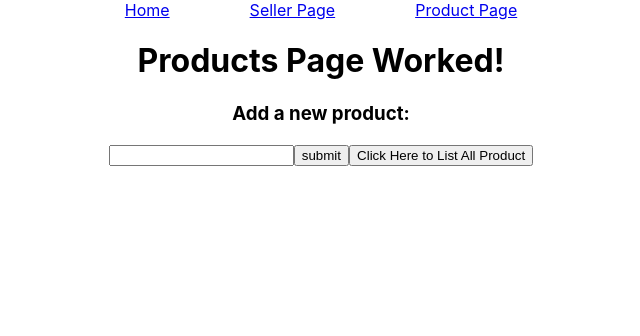
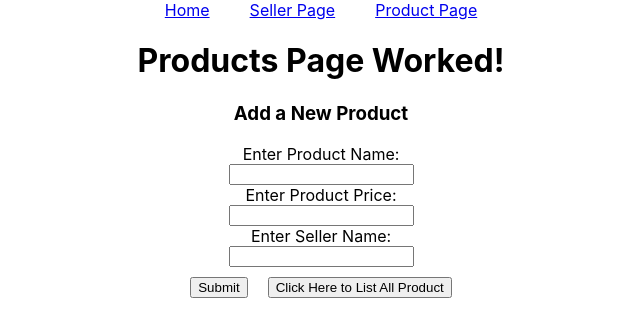
Before and after one commit to lkrout88/FrontEndProject, a React (Create React App) app: page /product in a window 1280 px wide. Shown: the top 336 px of the page, without its empty margins (319-959 px from the left). Built offline with nearby package versions, Linux system fonts and the light colour scheme; no server answers.

Commit message:
Added update and delete product functionality.

```diff
--- a/src/App.css
+++ b/src/App.css
@@ -32,6 +32,16 @@
   padding:20px
 }
 
+.App input{
+  margin: auto;
+  display: block;
+  position: relative;
+}
+
+.App button{
+  margin: 10px;
+}
+
 @keyframes App-logo-spin {
   from {
     transform: rotate(0deg);
--- a/src/App.tsx
+++ b/src/App.tsx
@@ -1,12 +1,7 @@
 import React from 'react';
-import logo from './logo.svg';
 import './App.css';
 import { BrowserRouter, Route, Routes } from 'react-router-dom';
-/*import { ProductPage } from './Pages/ProductPage';
-*/
 import { SellersPage} from './Pages/SellersPage';
-/*import { WelcomePage} from './Pages/WelcomePage';
-*/
 import { PageNotFoundPage } from './Pages/PageNotFound';
 import { ProductPage } from './Pages/ProductPage';
 import { WelcomePage } from './Pages/WelcomePage';
@@ -23,6 +18,8 @@ function App() {
           <Route path="/home" element={<WelcomePage></WelcomePage>} />
           <Route path='/seller' element={<SellersPage></SellersPage>} />
           <Route path='/product' element={<ProductPage></ProductPage>} />
+          <Route path="*" element={<PageNotFoundPage></PageNotFoundPage>}></Route>
+
 
         </Routes>
       </BrowserRouter>
--- a/src/Components/AddProduct.tsx
+++ b/src/Components/AddProduct.tsx
@@ -4,27 +4,45 @@ import { postSomeProduct } from "../Services/ProductService";
 
 export function AddProduct(){
     const[userProductNameInput, setUserProductNameInput] = useState<string>("");
+    const[userProductPriceInput, setUserProductPriceInput] = useState<string>("");
+    const[userSellerNameInput, setUserSellerNameInput] = useState<string>("");
 
-    function userInputHandler(event:SyntheticEvent){
-        let textBox = event.target as HTMLTextAreaElement;
-        setUserProductNameInput(textBox.value);
+    function userProductNameHandler(event:SyntheticEvent){
+        let textBoxProductName = event.target as HTMLTextAreaElement;
+        setUserProductNameInput(textBoxProductName.value);
+    }
+
+    function userProductPriceHandler(event:SyntheticEvent){
+        let textBoxProductPrice = event.target as HTMLTextAreaElement;
+        setUserProductPriceInput(textBoxProductPrice.value);
+    }
+
+    function userSellerNameHandler(event:SyntheticEvent){
+        let textBoxSellerName = event.target as HTMLTextAreaElement;
+        setUserSellerNameInput(textBoxSellerName.value);
     }
 
     function buttonClickHandler(){
         let product : Product = {
             productId:0,
             productName:userProductNameInput,
-            productPrice:10.99,
-            sellerName:"seller1"
+            productPrice:parseFloat(userProductPriceInput.trim()),
+            sellerName:userSellerNameInput
         }
+
         console.log(product);
         postSomeProduct(product);
+        window.location.reload();
     }
 
-
     return(<>
-        <h3>Add a new product:</h3>
-        <input onChange={userInputHandler} value={userProductNameInput}></input>
-        <button onClick={buttonClickHandler}>submit</button>
+        <h3>Add a New Product</h3>
+        <label>Enter Product Name: </label>
+        <input type="text" onChange={userProductNameHandler} value={userProductNameInput}/>
+        <label>Enter Product Price: </label>
+        <input type="text" onChange={userProductPriceHandler} value={userProductPriceInput}/>
+        <label>Enter Seller Name: </label>
+        <input type="text" onChange={userSellerNameHandler} value={userSellerNameInput}/>
+        <button onClick={buttonClickHandler}>Submit</button>
     </>)
 }
--- a/src/Components/Navbar.tsx
+++ b/src/Components/Navbar.tsx
@@ -5,9 +5,9 @@ import '../App.css';
 export function Navbar(){
     return (
         <>
-        <a><Link to="/home">Home</Link></a>
-        <a><Link to="/seller">Seller Page</Link></a>
-        <a><Link to="/product">Product Page</Link></a>
+        <Link to="/home">Home</Link>
+        <Link to="/seller">Seller Page</Link>
+        <Link to="/product">Product Page</Link>
         </>
     )
 }
--- a/src/Components/ProductList.tsx
+++ b/src/Components/ProductList.tsx
@@ -4,7 +4,7 @@ import { SingleProduct } from "./SingleProduct";
 import { getAllProductAPI } from "../Services/ProductService";
 
 export function ProductList(){
-const [allProducts, setAllProducts] = useState<Product[]>([])
+    const [allProducts, setAllProducts] = useState<Product[]>([]);
 
     useEffect(()=>{
         getAllProductAPI()
@@ -14,7 +14,7 @@ useEffect(()=>{
 
     return (
         <>
-    {allProducts.map(message =>{return <SingleProduct key={message.productId} data={message}></SingleProduct>})}
+        {allProducts.map(message =>{return <SingleProduct key={message.productName} data={message}></SingleProduct>})}
         </>
     );
 }
--- a/src/Components/SingleProduct.tsx
+++ b/src/Components/SingleProduct.tsx
@@ -1,5 +1,7 @@
-import React from "react";
+import React, { SyntheticEvent, useState } from "react";
 import { Product } from "../Models/Product";
+import { deleteSomeProduct, updateSomeProduct } from "../Services/ProductService";
+
 
 interface ProductInterface {
     data:Product
@@ -11,12 +13,54 @@ export function SingleProduct(props:ProductInterface){
         props.selectProductHandler(props.data.productName);
     }*/
 
+    const[userProductNameInput, setUserProductNameInput] = useState<string>("");
+    const[userProductPriceInput, setUserProductPriceInput] = useState<string>("");
+    const[userSellerNameInput, setUserSellerNameInput] = useState<string>("");
+
+    function userProductNameHandler(event:SyntheticEvent){
+        let textBoxProductName = event.target as HTMLTextAreaElement;
+        setUserProductNameInput(textBoxProductName.value);
+    }
+
+    function userProductPriceHandler(event:SyntheticEvent){
+        let textBoxProductPrice = event.target as HTMLTextAreaElement;
+        setUserProductPriceInput(textBoxProductPrice.value);
+    }
+
+    function userSellerNameHandler(event:SyntheticEvent){
+        let textBoxSellerName = event.target as HTMLTextAreaElement;
+        setUserSellerNameInput(textBoxSellerName.value);
+    }
+
+    function handleDelete(){
+        console.log(props.data.productId);
+        deleteSomeProduct(props.data.productId);
+        window.location.reload();
+    }
+
+    function handleUpdate(){
+        console.log(props.data.productId);
+        updateSomeProduct(props.data.productId);
+        window.location.reload();
+    }
+
     return(
         <>
-        <h3>Product Details - {props.data.productId}</h3>
+        <h3>Product Details - #{props.data.productId}</h3>
         <p>Name: {props.data.productName}</p>
         <p>Price: {props.data.productPrice}</p>
         <p>Seller Name: {props.data.sellerName}</p>
+        <div id="ProductMenu">
+            <label>Enter Product Name: </label>
+            <input type="text" onChange={userProductNameHandler} value={userProductNameInput}/>
+            <label>Enter Product Price: </label>
+            <input type="text" onChange={userProductPriceHandler} value={userProductPriceInput}/>
+            <label>Enter Seller Name: </label>
+            <input type="text" onChange={userSellerNameHandler} value={userSellerNameInput}/>
+            <button onClick={handleUpdate}>Update</button>
+            <button onClick={handleDelete}>Delete</button>
+            <button>Hide Menu</button>
+        </div>
         </>
     )
 }
--- a/src/Pages/PageNotFound.tsx
+++ b/src/Pages/PageNotFound.tsx
@@ -1,5 +1,5 @@
 import React from "react";
 export function PageNotFoundPage(){
     return (<>
-    <h1>PageNotFoundPageWorks!</h1></>)
+    <h1>Page Not Found!</h1></>)
 }
--- a/src/Pages/ProductPage.tsx
+++ b/src/Pages/ProductPage.tsx
@@ -1,12 +1,16 @@
-import { getAllProductAPI, postSomeProduct } from "../Services/ProductService";
+import React from "react";
+import { getAllProductAPI } from "../Services/ProductService";
 import { AddProduct } from "../Components/AddProduct";
+import { ProductList } from "../Components/ProductList";
 
 export function ProductPage(){
-    function logAllProducts(){
+
+    const logAllProducts = () =>{
         getAllProductAPI()
         .then(response => {return response.json()})
         .then(json => {console.log(json)});
     }
+
     /*
     function postProduct(){
         postSomeProduct()
@@ -18,8 +22,8 @@ export function ProductPage(){
 
     return (<><h1>Products Page Worked!</h1>
         <AddProduct></AddProduct>
+        <ProductList></ProductList>
         <button onClick={logAllProducts}>Click Here to List All Product</button>
-    {/*<button onClick={postProduct}>Click Here to Add a Product</button>*/}
     </>);
 
 
--- a/src/Services/ProductService.tsx
+++ b/src/Services/ProductService.tsx
@@ -1,16 +1,34 @@
 import { Product } from "../Models/Product";
 
-const apiBaseUrl : string = "http://localhost:9003/";
+const apiBaseUrl : string = "http://localhost:9003/product/";
 
 export function getAllProductAPI(){
-    return fetch(apiBaseUrl + "product", {method:"GET"});
+    return fetch(apiBaseUrl, {method:"GET"});
 }
 
 export function postSomeProduct(data:Product){
-    return fetch(apiBaseUrl + "product", {
+    return fetch(apiBaseUrl, {
         method:"POST",
         mode:"cors",
         headers:{"Content-Type":"application/json"},
         body:JSON.stringify(data)
     })
 }
+
+export function deleteSomeProduct(data:Product["productId"]){
+    return fetch(apiBaseUrl + data, {
+        method:"DELETE",
+        mode:"cors",
+        headers:{"Content-Type":"application/json"},
+        body:JSON.stringify(data)
+    })
+}
+
+export function updateSomeProduct(data:Product["productId"]){
+    return fetch(apiBaseUrl + data, {
+        method:"PUT",
+        mode:"cors",
+        headers:{"Content-Type":"application/json"},
+        body:JSON.stringify(data)
+    })
+}
```
Lines whose indentation alone changed are shown as unchanged.
